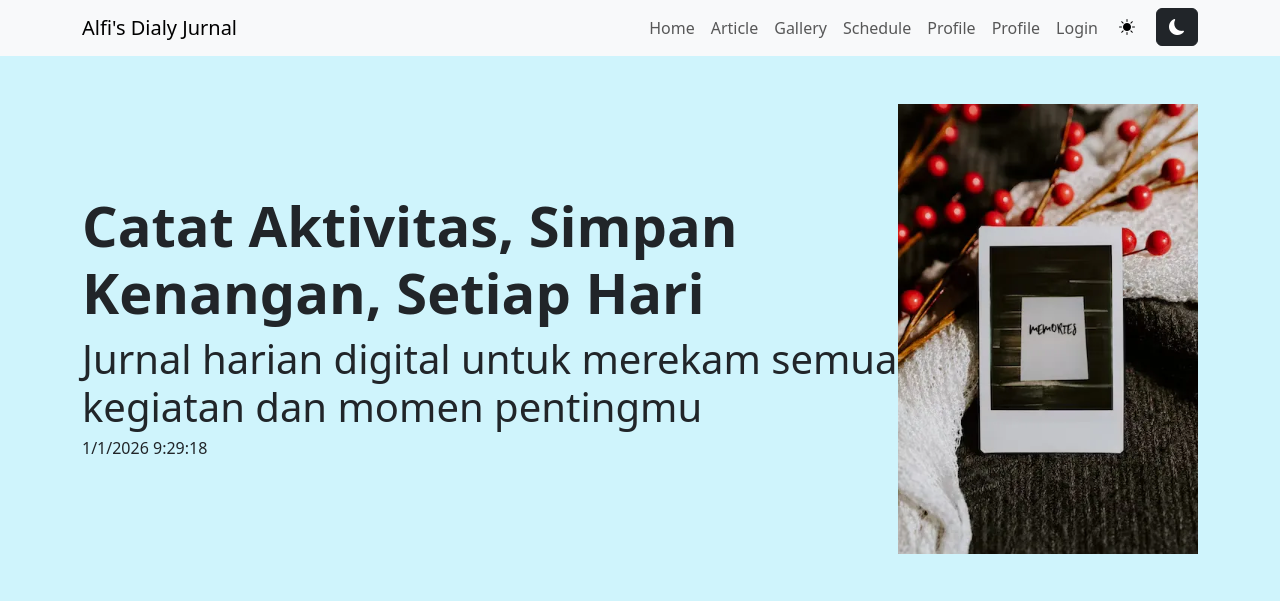
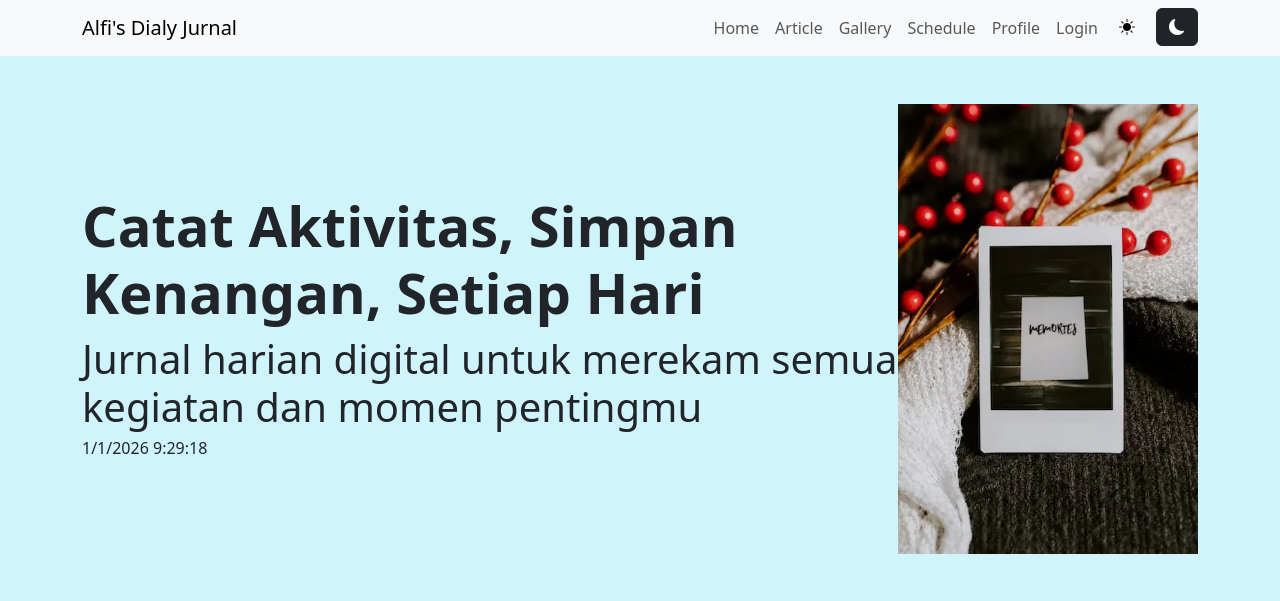
Before and after one commit to Chqrety/pemrograman-berbasis-web, a PHP site: page / in a window 1280 px wide. Shown: the top 601 px of the page. Run offline with PHP 8.4, Linux system fonts and the light colour scheme; data comes from the database, SQL or seed files in the repository.

Commit message:
fix: Remove duplicate profile link and correct carousel item markup

```diff
--- a/latihan_jqueryajax/index.php
+++ b/latihan_jqueryajax/index.php
@@ -81,9 +81,6 @@ include "koneksi.php";
           </li>
           <li class="nav-item">
             <a class="nav-link" href="#schedule">Schedule</a>
-          </li>
-          <li class="nav-item">
-            <a class="nav-link" href="#profile">Profile</a>
           </li>
           <li class="nav-item">
             <a class="nav-link" href="#profile">Profile</a>
@@ -176,9 +173,9 @@ include "koneksi.php";
           <div class="carousel-item">
             <img src="img/carousel_3.png" class="d-block w-100" alt="carousel 3" />
           </div>
-          < class="carousel-item">
+          <div class="carousel-item">
             <img src="img/carousel_4.png" class="d-block w-100" alt="carousel 4" />
-          </>
+          </div>
           <div class="carousel-item">
             <img src="img/carousel_5.png" class="d-block w-100" alt="carousel 5" />
           </div>
```
